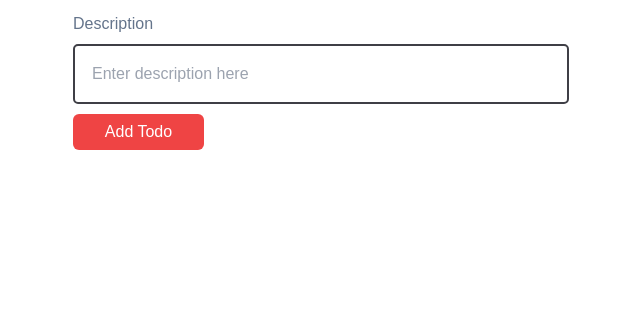
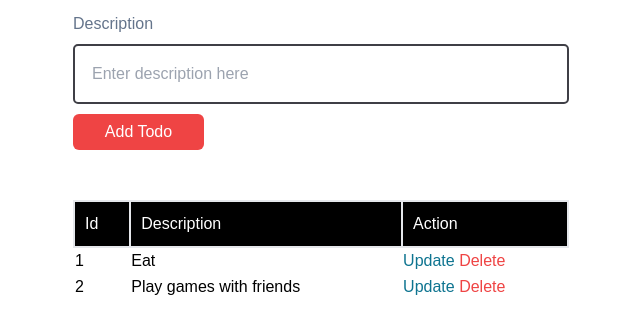
Before and after one commit to Awwal234/TODO-FLASK, a Flask app: page / in a window 1280 px wide. Shown: the part 148-482 px from the top of the page, without its empty margins (319-959 px from the left). Run offline with Flask 2, Linux system fonts and the light colour scheme; data comes from the database, SQL or seed files in the repository; data that the repository does not hold is empty; some libraries are stand-ins or nearby versions.

Commit message:
worked on the todo flask functions

```diff
--- a/app.py
+++ b/app.py
@@ -3,7 +3,7 @@ from flask_sqlalchemy import SQLAlchemy
 
 app = Flask(__name__)
 
-app.config['SQLALCHEMY_DATABASE_URI'] = "sqlite:///todo.db"
+app.config['SQLALCHEMY_DATABASE_URI'] = "sqlite:///do.db"
 app.config['SQLALCHEMY_TRACK_MODIFICATIONS'] = False
 db = SQLAlchemy(app)
 db.init_app(app)
--- a/templates/index.html
+++ b/templates/index.html
@@ -24,10 +24,25 @@
         Todo</button>
 </form>
 
-{% for todo in todos %}
-<div>
-    <div class="font-[500] p-[10px] border-[1px] border-[#e2e8f0] text-[16px]">{{todo.id}}</div>
-    <div class="font-[500] p-[10px] border-[1px] border-[#e2e8f0] text-[16px]">{{todo.description}}</div>
-</div>
-{% endfor %}
+<table class="mx-auto mt-[50px] md:w-[40%] w-[80%]">
+    <thead class="text-left">
+        <tr>
+            <th class="text-[#fff] border-[2px] bg-[#000] p-[10px] font-[500] text-[16px]">Id</th>
+            <th class="text-[#fff] border-[2px] bg-[#000] p-[10px] font-[500] text-[16px]">Description</th>
+            <th class="text-[#fff] border-[2px] bg-[#000] p-[10px] font-[500] text-[16px]">Action</th>
+        </tr>
+    </thead>
+    <tbody>
+        {% for todo in todos %}
+        <tr>
+            <td>{{ todo.id }}</td>
+            <td>{{ todo.description }}</td>
+            <td>
+                <a href="" class="text-[#0e7490] font-[500] text-[16px]">Update</a>
+                <a href="" class="text-[#ef4444] font-[500] text-[16px]">Delete</a>
+            </td>
+        </tr>
+        {% endfor %}
+    </tbody>
+</table>
 {% endblock %}
```
Also changed, not shown: do.db (added), todo.db (deleted).
